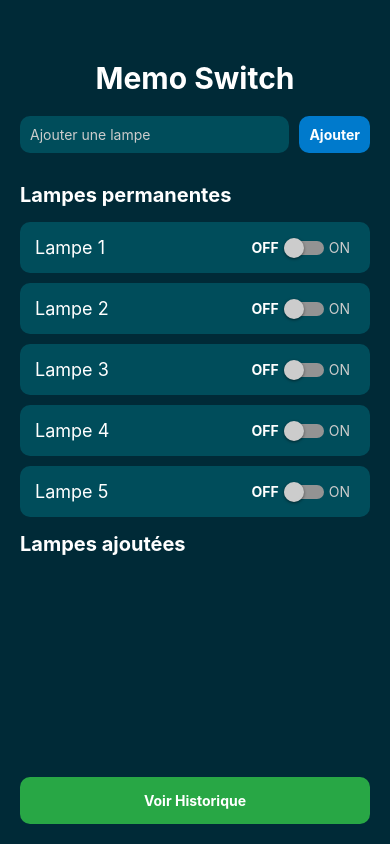
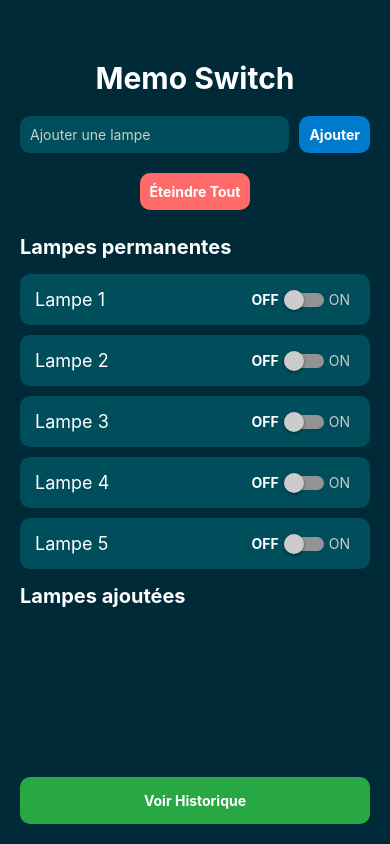
Before and after one commit to githubWiliane/MEMOSWITCH-Avant-final, a React Native app: screen / in a window 390 px wide. Built offline with nearby package versions, Linux system fonts and the light colour scheme.

Commit message:
Ajout de nouvelles fonctionnalités et corrections

```diff
--- a/App.js
+++ b/App.js
@@ -47,25 +47,22 @@ const MemoSwitchApp = ({ navigation }) => {
           const updatedLamp = { ...lamp, state: !lamp.state, lastTimestamp: now };
 
           if (lamp.state) {
-            // La lampe était allumée : on ajoute le temps à la durée active
             updatedLamp.activeDuration = (lamp.activeDuration || 0) + elapsed;
             newHistoryEntry = {
               lamp: lamp.name,
-              action: 'OFF (durée active)',
+              action: 'OFF',
               duration: elapsed.toFixed(2),
               timestamp: new Date().toLocaleString(),
             };
           } else {
-            // La lampe était éteinte : on ajoute le temps à la durée inactive
             updatedLamp.inactiveDuration = (lamp.inactiveDuration || 0) + elapsed;
             newHistoryEntry = {
               lamp: lamp.name,
-              action: 'ON (durée inactive)',
+              action: 'ON',
               duration: elapsed.toFixed(2),
               timestamp: new Date().toLocaleString(),
             };
           }
-          // Mise à jour de l'historique (partagé via le contexte)
           setHistory((prevHistory) => [...prevHistory, newHistoryEntry]);
           return updatedLamp;
         }
@@ -73,12 +70,41 @@ const MemoSwitchApp = ({ navigation }) => {
       })
     );
 
-    // Appel à l'ESP32 pour basculer la lampe (fonctionnalité existante)
     try {
       await fetch(`${ESP32_IP}/toggle?pin=${pin}`, { method: 'GET' });
     } catch (error) {
       console.error('Erreur lors de la communication avec l’ESP32 :', error);
     }
+  };
+
+  /**
+   * Fonction qui éteint toutes les lampes (relais) en même temps.
+   * Pour chaque lampe qui est allumée, on met à jour la durée active, on crée une entrée d'historique,
+   * on envoie la commande d'extinction à l'ESP32 et on met à jour son état.
+   */
+  const turnOffAll = async () => {
+    const now = Date.now();
+    setLamps((prevLamps) =>
+      prevLamps.map((lamp) => {
+        if (lamp.state) {
+          const elapsed = (now - lamp.lastTimestamp) / 60000;
+          const updatedLamp = { ...lamp, state: false, lastTimestamp: now };
+          updatedLamp.activeDuration = (lamp.activeDuration || 0) + elapsed;
+          const newHistoryEntry = {
+            lamp: lamp.name,
+            action: 'OFF',
+            duration: elapsed.toFixed(2),
+            timestamp: new Date().toLocaleString(),
+          };
+          setHistory((prevHistory) => [...prevHistory, newHistoryEntry]);
+          // Envoi de la commande d'extinction à l'ESP32 pour cette lampe
+          fetch(`${ESP32_IP}/toggle?pin=${lamp.pin}`, { method: 'GET' })
+            .catch(error => console.error('Erreur lors de la communication avec l’ESP32 :', error));
+          return updatedLamp;
+        }
+        return lamp;
+      })
+    );
   };
 
   /**
@@ -91,7 +117,7 @@ const MemoSwitchApp = ({ navigation }) => {
         id: newId,
         name: newSwitchName,
         state: false,
-        pin: 0, // Valeur par défaut pour un switch personnalisé
+        pin: 0,
         permanent: false,
         activeDuration: 0,
         inactiveDuration: 0,
@@ -125,7 +151,6 @@ const MemoSwitchApp = ({ navigation }) => {
   const renderItem = ({ item }) => (
     <View style={styles.lampRow}>
       <Text style={styles.lampName}>{item.name}</Text>
-      {/* Conteneur pour le switch et ses labels "OFF" et "ON" */}
       <View style={styles.switchWrapper}>
         <Text style={[styles.switchLabel, !item.state && styles.activeSwitchLabel]}>OFF</Text>
         <Switch
@@ -135,7 +160,6 @@ const MemoSwitchApp = ({ navigation }) => {
         />
         <Text style={[styles.switchLabel, item.state && styles.activeSwitchLabel]}>ON</Text>
       </View>
-      {/* Bouton de suppression visible uniquement pour les switches personnalisés */}
       {!item.permanent && (
         <TouchableOpacity
           onPress={() => deleteCustomSwitch(item.id)}
@@ -172,6 +196,11 @@ const MemoSwitchApp = ({ navigation }) => {
         </TouchableOpacity>
       </View>
 
+      {/* Bouton pour éteindre toutes les lampes */}
+      <TouchableOpacity style={styles.turnOffButton} onPress={turnOffAll}>
+        <Text style={styles.turnOffButtonText}>Éteindre Tout</Text>
+      </TouchableOpacity>
+
       {/* Liste scrollable des lampes réparties en sections */}
       <SectionList
         sections={sections}
@@ -193,7 +222,6 @@ const MemoSwitchApp = ({ navigation }) => {
 };
 
 const HistoryScreen = ({ navigation }) => {
-  // Récupération de l'historique depuis le contexte
   const { history, setHistory } = useContext(HistoryContext);
 
   /**
@@ -207,7 +235,6 @@ const HistoryScreen = ({ navigation }) => {
     <View style={styles.container}>
       <Text style={styles.header}>Historique</Text>
 
-      {/* Bouton avec icône pour vider l'historique */}
       <TouchableOpacity style={styles.clearHistoryButton} onPress={clearHistory}>
         <Text style={styles.clearHistoryText}>🗑️ Vider l'historique</Text>
       </TouchableOpacity>
@@ -259,7 +286,7 @@ const styles = StyleSheet.create({
     padding: 20,
   },
   header: {
-    marginTop: 40, // Décalage pour que l'en-tête ne soit pas coupé
+    marginTop: 40,
     color: '#fff',
     fontSize: 30,
     fontWeight: 'bold',
@@ -285,6 +312,17 @@ const styles = StyleSheet.create({
     borderRadius: 10,
   },
   addButtonText: {
+    color: '#fff',
+    fontWeight: 'bold',
+  },
+  turnOffButton: {
+    backgroundColor: '#FF6B6B',
+    padding: 10,
+    borderRadius: 10,
+    alignSelf: 'center',
+    marginBottom: 15,
+  },
+  turnOffButtonText: {
     color: '#fff',
     fontWeight: 'bold',
   },
```
